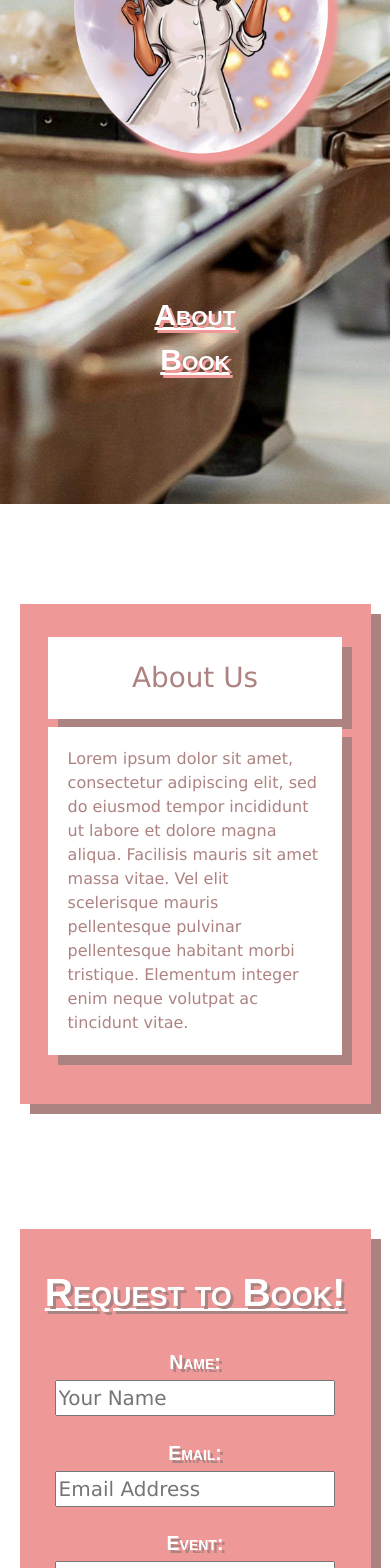
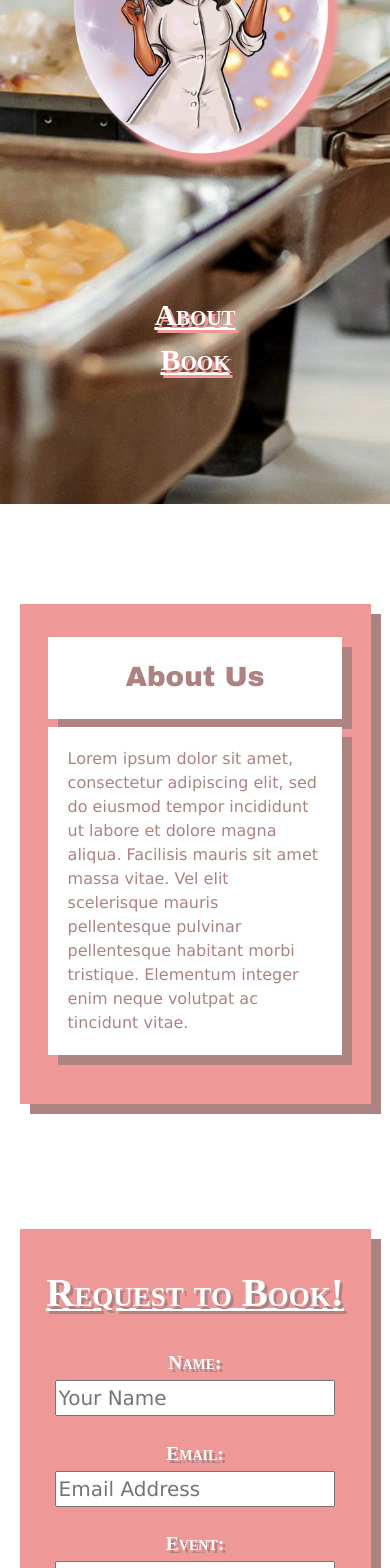
Before and after one commit to whiteceric/boobys_kitchen, a React (Create React App) app in the folder frontend/: page / in a window 390 px wide. Shown: the part 432-2000 px from the top of the page. Built offline with nearby package versions, Linux system fonts and the light colour scheme.

Commit message:
Fix mobile scrolling

```diff
--- a/frontend/src/App.css
+++ b/frontend/src/App.css
@@ -8,5 +8,6 @@
 
   --mobile-width: 1060px;
 
-  --label-font: "Apple Chancery", fantasy;
+  --label-font: "Apple Chancery", "Savoye Let", cursive;
+  --normal-font: "Arial Black", "Lucida Sans Unicode", sans-serif;
 }
--- a/frontend/src/components/About/About.css
+++ b/frontend/src/components/About/About.css
@@ -41,7 +41,7 @@
 
   line-height: 150%;
   color: var(--text-box-secondary);
-  font-family: Verdana, Geneva, Tahoma, sans-serif;
+  font-family: var(--normal-font);
 }
 
 .about-body {
--- a/frontend/src/components/BookForm/BookForm.css
+++ b/frontend/src/components/BookForm/BookForm.css
@@ -79,7 +79,7 @@ h2.bookFormTitle {
   border-radius: 5px;
   width: 50%;
   font-size: 40px;
-  font-family: var(--label-font);
+  font-family: var(--normal-font);
 }
 
 .react-datepicker-wrapper input {
--- a/frontend/src/components/Footer/Footer.js
+++ b/frontend/src/components/Footer/Footer.js
@@ -1,18 +1,13 @@
 import React from "react";
+import {Link as ScrollTo} from "react-scroll";
 import "./Footer.css";
 
 const Footer = () => {
-  const scrollToTop = () => {
-    window.scrollTo({
-      top: 0,
-      behavior: "smooth",
-    });
-  };
   return (
     <div className="Footer">
       <div className="footer-link-container">
-        <div onClick={scrollToTop}>
-          <small className="footer-link-text">Back to Top</small>
+        <div>
+          <ScrollTo to="home" spy={true} smooth={true} duration={500} className="footer-link-text">Back to Top</ScrollTo>
         </div>
       </div>
     </div>
--- a/frontend/src/components/Home/Home.js
+++ b/frontend/src/components/Home/Home.js
@@ -7,10 +7,12 @@ import './Home.css'
 
 const Home = () => {
   const { height, width } = useWindowDimensions();
-  console.log(width)
+  const isChrome = !!window.chrome && (!!window.chrome.webstore || !!window.chrome.runtime);
+
+  console.log(isChrome);
 
   return (
-    <div className="Home">
+    <div id="home" className="Home">
       <div className="homeContents">
         {(width > 1060) ? (
           <>
@@ -24,8 +26,8 @@ const Home = () => {
           </>
         )}
         <div className="linkRow">
-          <ScrollTo to="about" spy={true} smooth={true} className="linkButton">About</ScrollTo>
-          <ScrollTo to="book" spy={true} smooth={true} className="linkButton">Book</ScrollTo>
+          <ScrollTo to="about" spy={true} smooth={true} duration={500} className="linkButton">About</ScrollTo>
+          <ScrollTo to="book" spy={true} smooth={true} duration={500} className="linkButton">Book</ScrollTo>
           {/* <ScrollTo to="contact" spy={true} smooth={true} className="linkButton">Contact</ScrollTo> */}
         </div>
       </div>
--- a/frontend/src/components/MediaFeed/MediaFeed.js
+++ b/frontend/src/components/MediaFeed/MediaFeed.js
@@ -19,7 +19,6 @@ for (let [k, v] of Object.entries(imagesObj)) {
 const MediaFeed = () => {
   const [imgIndex, setImgIndex] = useState(0)
   const timeoutRef = useRef(null);
-  console.log(images)
 
   function resetTimeout() {
     if (timeoutRef.current) {
```
